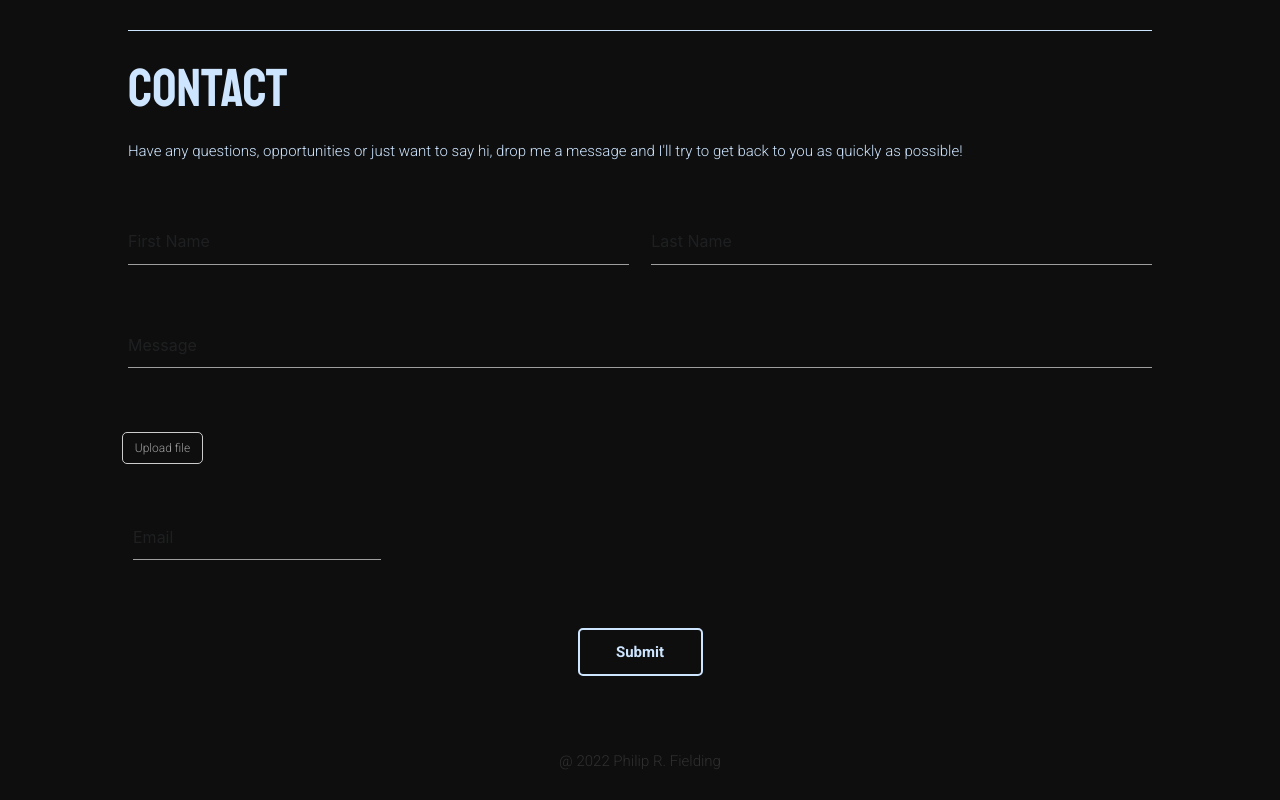
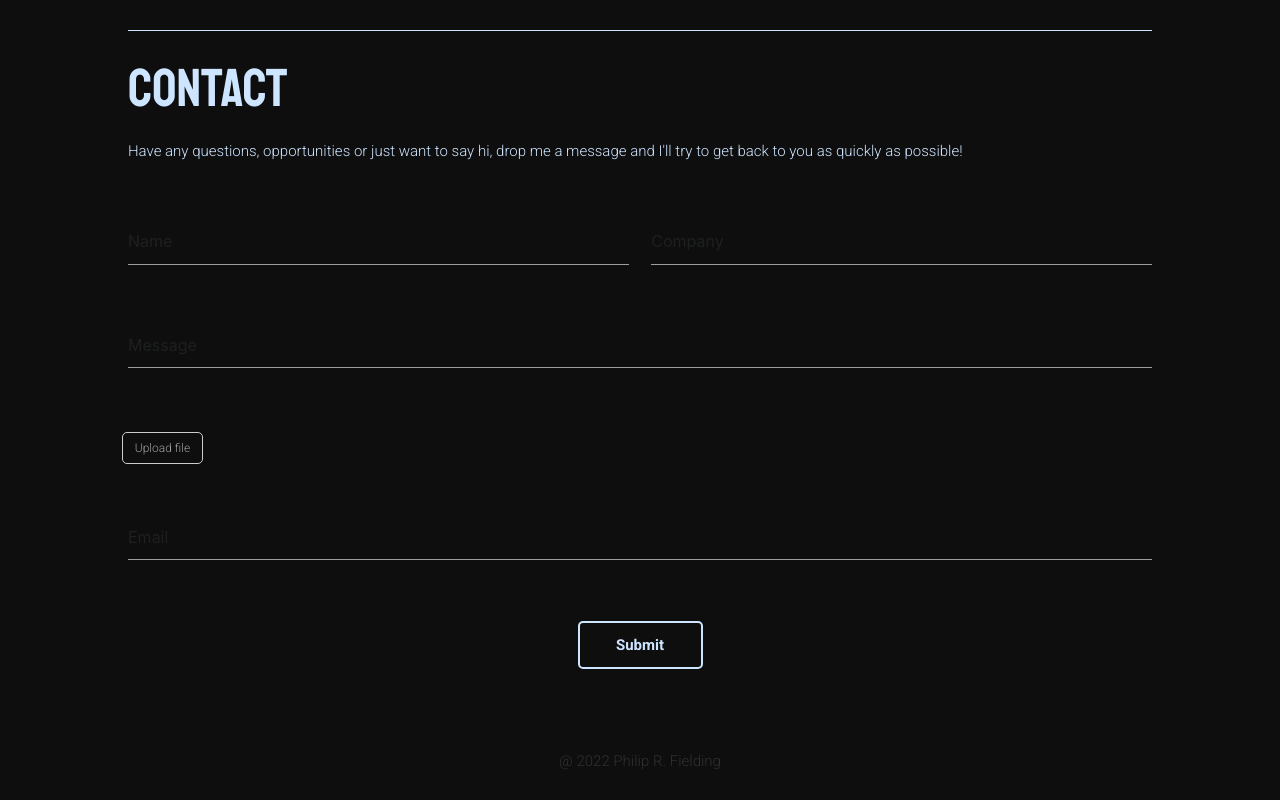
Before and after one commit to PhilwithoneL/philip-fielding-portfolio, a React (Create React App) app in the folder portfolio/: page / in a window 1280 px wide. Shown: the part 2761-3561 px from the top of the page. Built offline with nearby package versions, Linux system fonts and the light colour scheme.

Commit message:
Changed styling of contact form and changed labels

```diff
--- a/portfolio/public/index.html
+++ b/portfolio/public/index.html
@@ -16,10 +16,10 @@
     <title>React App</title>
   </head>
   <body id = "domBody">
-    <noscript>You need to enable JavaScript to run this app.</noscript>
     <div id="root"></div>
 
   </body>
 
   <script src="https://unpkg.com/aos@2.3.1/dist/aos.js"></script>
+  <script type="text/javascript" src="https://cdn.jsdelivr.net/npm/@emailjs/browser@3/dist/email.min.js"></script>
 </html>
--- a/portfolio/src/components/Contact.js
+++ b/portfolio/src/components/Contact.js
@@ -1,5 +1,6 @@
-import React, { useEffect } from 'react'
+import React, { useEffect, useRef } from 'react'
 import M from 'materialize-css/dist/js/materialize.min.js';
+
 
 const Contact = () => {
 
@@ -8,6 +9,7 @@ const Contact = () => {
         M.AutoInit();
 
       },[]);
+
 
     return (
         <div className = "contact-section">
@@ -19,16 +21,16 @@ const Contact = () => {
 
              <div class="form">
 
-                <div className = "col  s1"></div>
-                    <form class="col  s10">
+                <div className = "col s1"></div>
+                    <form class="col  s10" >
                         <div class="row">
                             <div class="input-field col m6 s12">
-                            <input placeholder="First Name" id="first_name" type="text" class="validate"></input>
-                            <label for="first_name"></label>
+                            <input placeholder="Name" id="from_name" type="text" class="validate"></input>
+                            <label for="name"></label>
                             </div>
                             <div class="input-field col m6 s12">
-                            <input id="last_name" type="text" class="validate" placeholder="Last Name"></input>
-                            <label for="last_name"></label>
+                            <input id="last_name" type="text" class="validate" placeholder="Company"></input>
+                            <label for="company"></label>
                             </div>
                         </div>
                         <div class="row">
@@ -47,7 +49,7 @@ const Contact = () => {
 
                         <div class="row">
                             <div class="col s12">
-                            <div className="input-field inline">
+                            <div className="input-field">
                                 <input id="email_inline" type="email" class="validate" placeholder="Email"></input>
                                 <label for="email_inline"></label>
                                 <span class="helper-text" data-error="wrong" data-success="right"></span>
```
